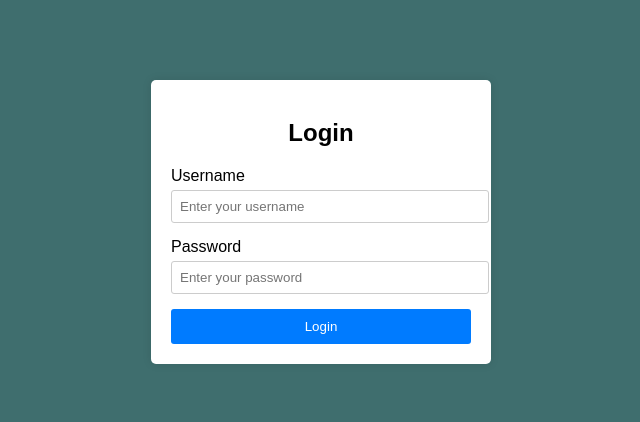
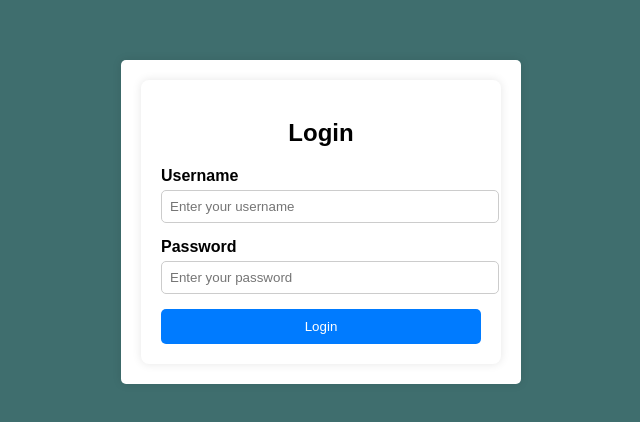
Before and after one commit to satyasaadhika/login-page, a plain HTML site: page index.html in a window 1280 px wide. Shown: the part 178-600 px from the top of the page, without its empty margins (319-959 px from the left). Drawn offline with Linux system fonts and the light colour scheme.

Commit message:
update style.css

```diff
--- a/styles.css
+++ b/styles.css
@@ -10,19 +10,23 @@ body {
   }
 
   .login-container {
-    width: 300px;
+    width: 100%;
+    max-width: 400px;
     background-color: #fff;
     padding: 20px;
+    box-sizing: border-box;
     border-radius: 5px;
     box-shadow: 0 0 10px rgba(0, 0, 0, 0.1);
   }
 
   .login-form {
-    display: flex;
-    flex-direction: column;
+    background-color: #fff;
+    padding: 20px;
+    border-radius: 8px;
+    box-shadow: 0 0 10px rgba(0, 0, 0, 0.1);
   }
 
-  h2 {
+   .login-form h2 {
     text-align: center;
     margin-bottom: 20px;
   }
@@ -31,36 +35,37 @@ body {
     margin-bottom: 15px;
   }
 
-  label {
+  .input-group label {
     display: block;
     margin-bottom: 5px;
+    font-weight: bold;
   }
 
   input[type="text"],
   input[type="password"] {
     width: 100%;
     padding: 8px;
-    border-radius: 3px;
+    border-radius: 5px;
     border: 1px solid #ccc;
   }
 
   button {
+    width: 100%;
     padding: 10px;
     border: none;
-    border-radius: 3px;
+    border-radius: 5px;
     background-color: #007bff;
     color: #fff;
     cursor: pointer;
+    transition: background-color 0.3s ease;
   }
 
   button:hover {
     background-color: #0056b3;
   }
 
-@media screen and(max-width:600px){
-
-    .login-container{
-      width:90%;
-      max-width:none;
-       }
+@media screen and(max-width:480px){
+  .login-container {
+    padding: 10px;
   }
+}
```
